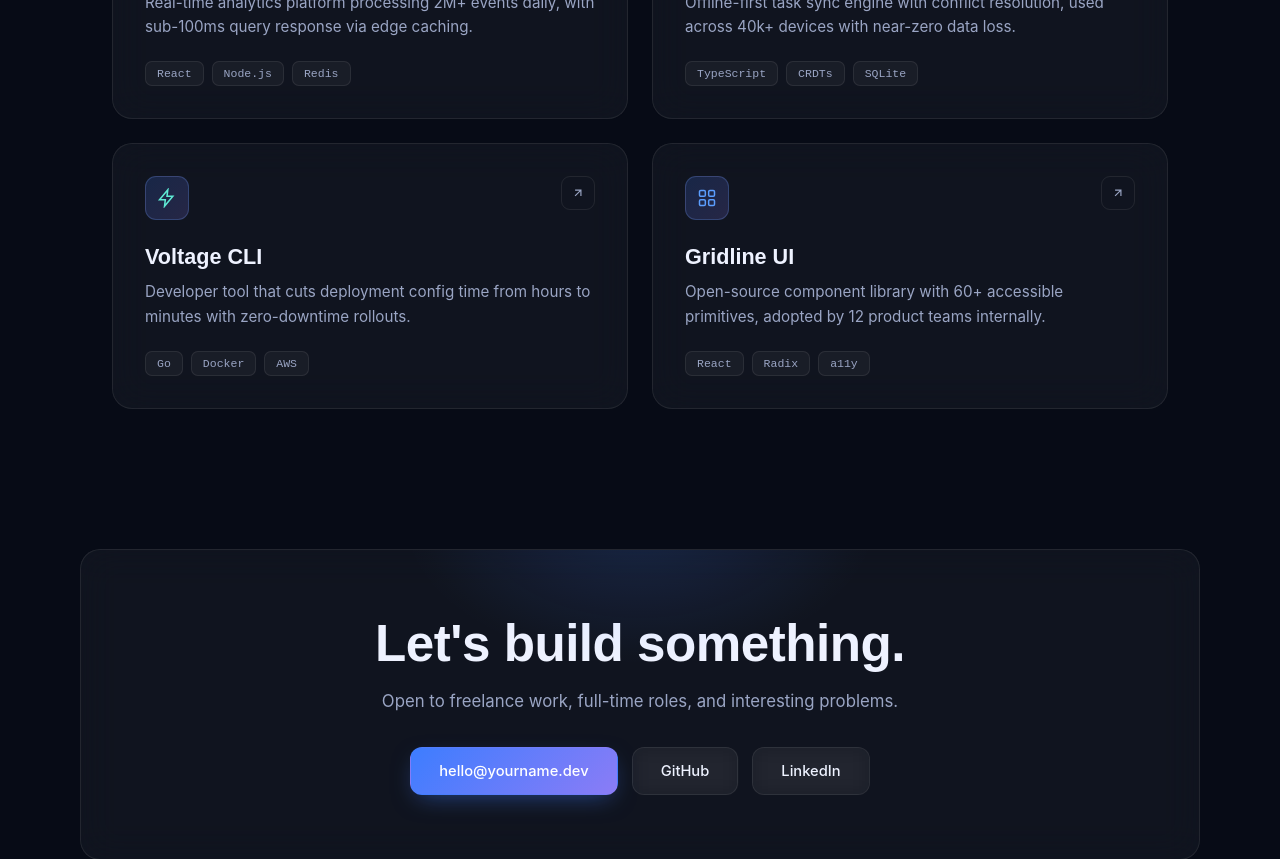
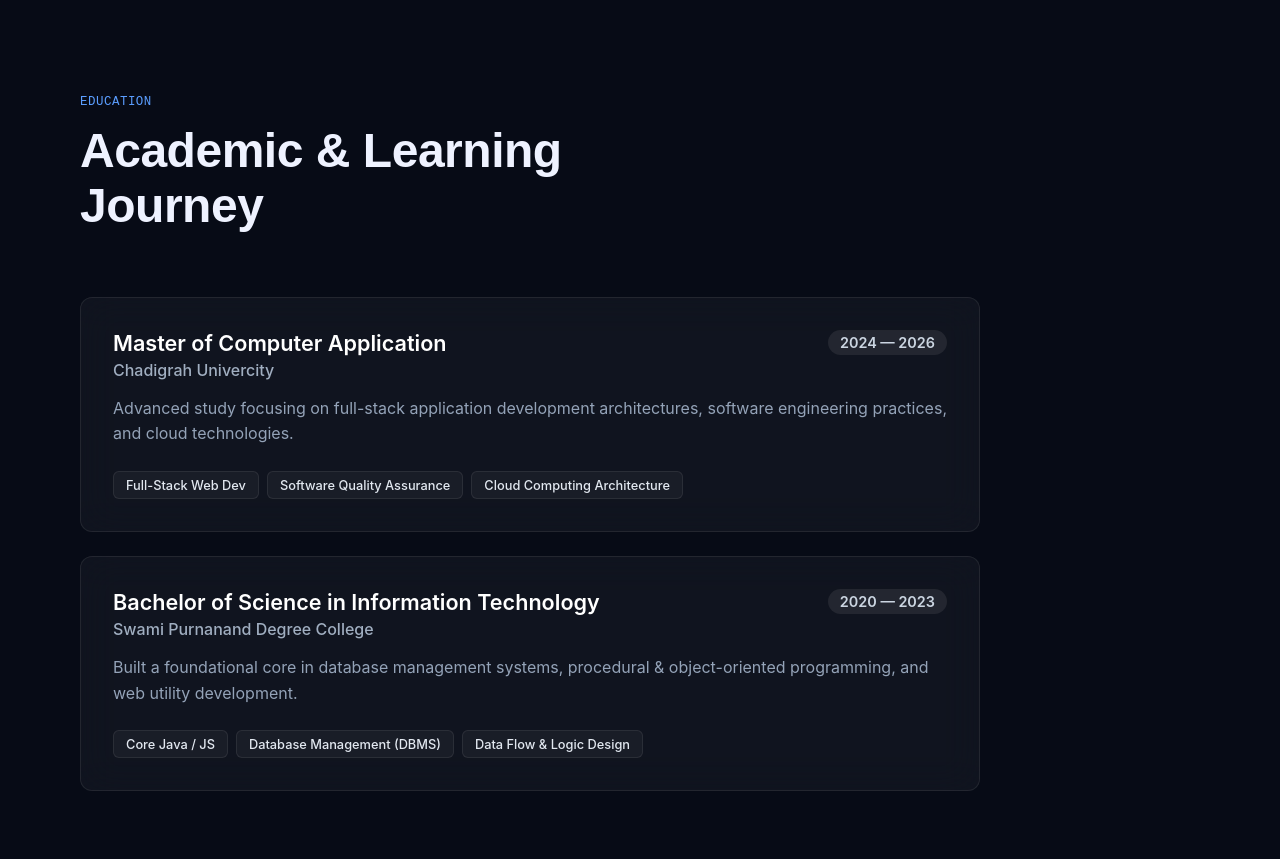
Before and after one commit to ANUSHALAV/Portfolio, an Angular app: page / in a window 1280 px wide. Shown: the part 1560-2419 px from the top of the page. Built offline with nearby package versions, Linux system fonts and the light colour scheme.

Commit message:
add education section and chagnes some content

```diff
--- a/src/app/layout/contact/contact.html
+++ b/src/app/layout/contact/contact.html
@@ -3,9 +3,9 @@
         <h2 class="contact-title">Let's build something.</h2>
         <p class="contact-sub">Open to freelance work, full-time roles, and interesting problems.</p>
         <div class="social-row">
-            <a href="mailto:hello@yourname.dev" class="btn btn-primary">hello@yourname.dev</a>
-            <a href="#" class="btn btn-ghost">GitHub</a>
-            <a href="#" class="btn btn-ghost">LinkedIn</a>
+            <a href="mailto:bhattanushalav@gmail.com" class="btn btn-primary">bhattanushalav@gmail.com</a>
+            <a href="https://github.com/ANUSHALAV" class="btn btn-ghost" target="_blank">GitHub</a>
+            <a href="https://www.linkedin.com/in/anushalavbhatt/" class="btn btn-ghost" target="_blank">LinkedIn</a>
         </div>
     </div>
 </section>
--- a/src/app/layout/education/education.html
+++ b/src/app/layout/education/education.html
@@ -0,0 +1,32 @@
+<section id="education" class="wrap">
+    <div class="section-head">
+        <span class="section-tag">EDUCATION</span>
+        <h2 class="section-title">Academic & Learning Journey</h2>
+    </div>
+
+    <div class="education-timeline">
+        @for (edu of educationList; track edu.degree) {
+        <div class="glass edu-card">
+            <div class="edu-header">
+                <div class="edu-title-group">
+                    <h3 class="edu-degree">{{ edu.degree }}</h3>
+                    <span class="edu-institute">{{ edu.institution }}</span>
+                </div>
+                <span class="edu-duration">{{ edu.duration }}</span>
+            </div>
+
+            @if (edu.description) {
+            <p class="edu-desc">{{ edu.description }}</p>
+            }
+
+            @if (edu.highlights && edu.highlights.length > 0) {
+            <div class="edu-highlights">
+                @for (highlight of edu.highlights; track highlight) {
+                <span class="edu-badge">{{ highlight }}</span>
+                }
+            </div>
+            }
+        </div>
+        }
+    </div>
+</section>
--- a/src/app/layout/education/education.scss
+++ b/src/app/layout/education/education.scss
@@ -0,0 +1,90 @@
+.education-timeline {
+    display: flex;
+    flex-direction: column;
+    gap: 1.5rem;
+    margin-top: 3rem;
+    max-width: 900px;
+    /* Aligns neatly if your text layout is compact */
+}
+
+/* Reusing your glass theme while adding padding and layout rules */
+.edu-card {
+    padding: 2rem;
+    border-radius: 12px;
+    display: flex;
+    flex-direction: column;
+    gap: 1rem;
+    transition: transform 0.2s ease, box-shadow 0.2s ease;
+}
+
+.edu-card:hover {
+    transform: translateY(-2px);
+}
+
+.edu-header {
+    display: flex;
+    justify-content: space-between;
+    align-items: flex-start;
+    gap: 1rem;
+    flex-wrap: wrap;
+    /* Fallback for smaller mobile screens */
+}
+
+.edu-degree {
+    font-size: 1.35rem;
+    font-weight: 600;
+    margin: 0 0 0.25rem 0;
+    color: var(--text-primary, #ffffff);
+    /* Fallback to white if variable isn't used */
+}
+
+.edu-institute {
+    font-size: 1rem;
+    color: var(--text-muted, #a0aec0);
+    font-weight: 500;
+}
+
+.edu-duration {
+    font-size: 0.9rem;
+    font-weight: 600;
+    padding: 0.25rem 0.75rem;
+    background: rgba(255, 255, 255, 0.08);
+    border-radius: 20px;
+    color: var(--text-secondary, #cbd5e1);
+}
+
+.edu-desc {
+    font-size: 1rem;
+    line-height: 1.6;
+    color: var(--text-muted, #94a3b8);
+    margin: 0;
+}
+
+.edu-highlights {
+    display: flex;
+    gap: 0.5rem;
+    flex-wrap: wrap;
+    margin-top: 0.5rem;
+}
+
+/* Clean, modern pill tags for specific skillsets learned */
+.edu-badge {
+    font-size: 0.8rem;
+    font-weight: 500;
+    padding: 0.35rem 0.75rem;
+    background: rgba(255, 255, 255, 0.04);
+    border: 1px solid rgba(255, 255, 255, 0.08);
+    border-radius: 6px;
+    color: var(--text-secondary, #e2e8f0);
+}
+
+@media (max-width: 768px) {
+    .edu-header {
+        flex-direction: column;
+        gap: 0.75rem;
+    }
+
+    .edu-duration {
+        align-self: flex-start;
+    }
+}
--- a/src/app/layout/education/education.ts
+++ b/src/app/layout/education/education.ts
@@ -1,4 +1,12 @@
 import { Component } from '@angular/core';
+
+interface EducationSection {
+  degree: string;
+  institution: string;
+  duration: string;
+  description?: string;
+  highlights?: string[];
+}
 
 @Component({
   selector: 'app-education',
@@ -7,5 +15,20 @@ import { Component } from '@angular/core';
   styleUrl: './education.scss',
 })
 export class Education {
-
+  educationList: EducationSection[] = [
+    {
+      degree: 'Master of Computer Application',
+      institution: 'Chadigrah Univercity',
+      duration: '2024 — 2026',
+      description: 'Advanced study focusing on full-stack application development architectures, software engineering practices, and cloud technologies.',
+      highlights: ['Full-Stack Web Dev', 'Software Quality Assurance', 'Cloud Computing Architecture']
+    },
+    {
+      degree: 'Bachelor of Science in Information Technology',
+      institution: 'Swami Purnanand Degree College',
+      duration: '2020 — 2023',
+      description: 'Built a foundational core in database management systems, procedural & object-oriented programming, and web utility development.',
+      highlights: ['Core Java / JS', 'Database Management (DBMS)', 'Data Flow & Logic Design']
+    }
+  ];
 }
--- a/src/app/layout/footer/footer.html
+++ b/src/app/layout/footer/footer.html
@@ -1 +1 @@
-<footer>© 2026 Your Name — Designed & built with care.</footer>
+<footer>© 2026 Anushalav Bhatt — Designed & built with care.</footer>
--- a/src/app/layout/navbar/navbar.html
+++ b/src/app/layout/navbar/navbar.html
@@ -4,7 +4,8 @@
         <div class="nav-links">
             <a href="#about">About</a>
             <a href="#work">Experiance</a>
-            <a href="#work">Education</a>
+            <a href="#education">Education</a>
+            <a href="#project">Project</a>
             <a href="#contact">Contact</a>
         </div>
     </div>
--- a/src/styles.scss
+++ b/src/styles.scss
@@ -67,7 +67,7 @@ a {
 .wrap {
     max-width: 1120px;
     margin: 0 auto;
-    padding: 0 32px;
+    // padding: 0 32px;
     position: relative;
     z-index: 2;
 }
```
